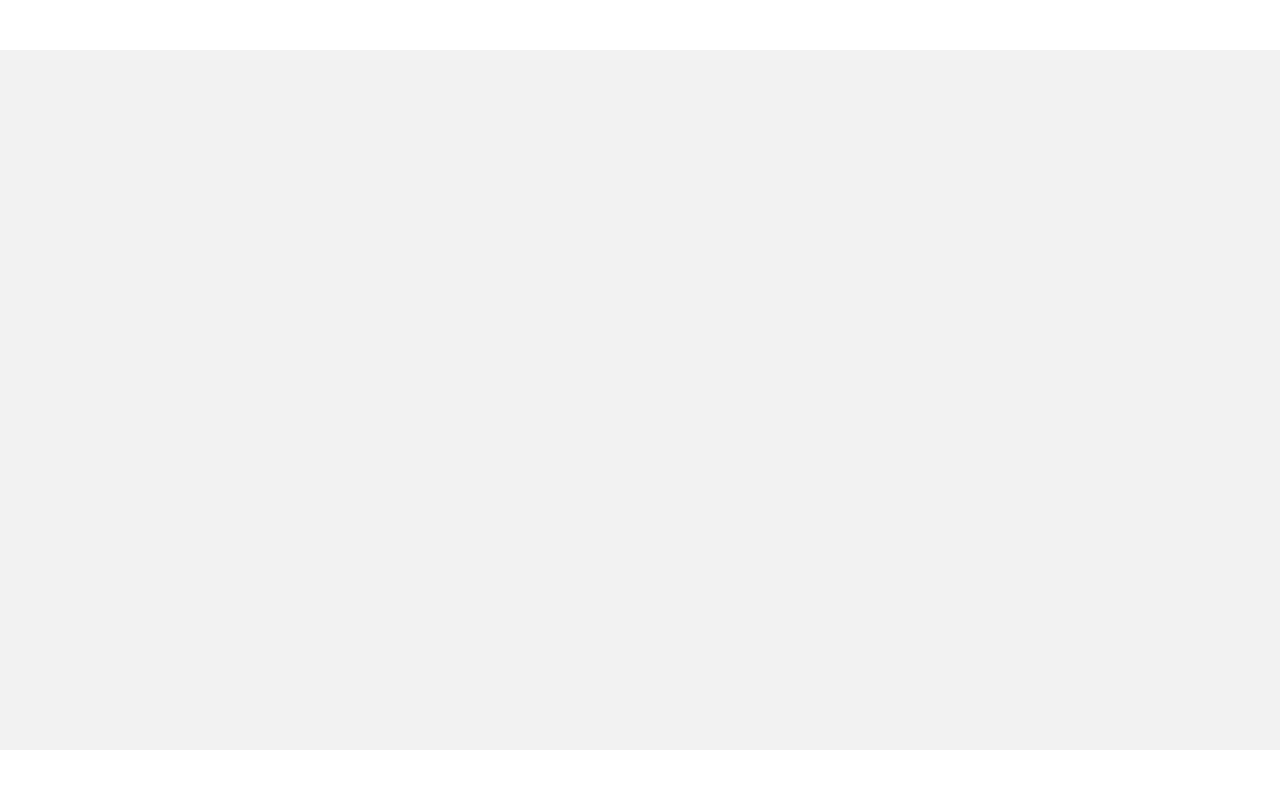
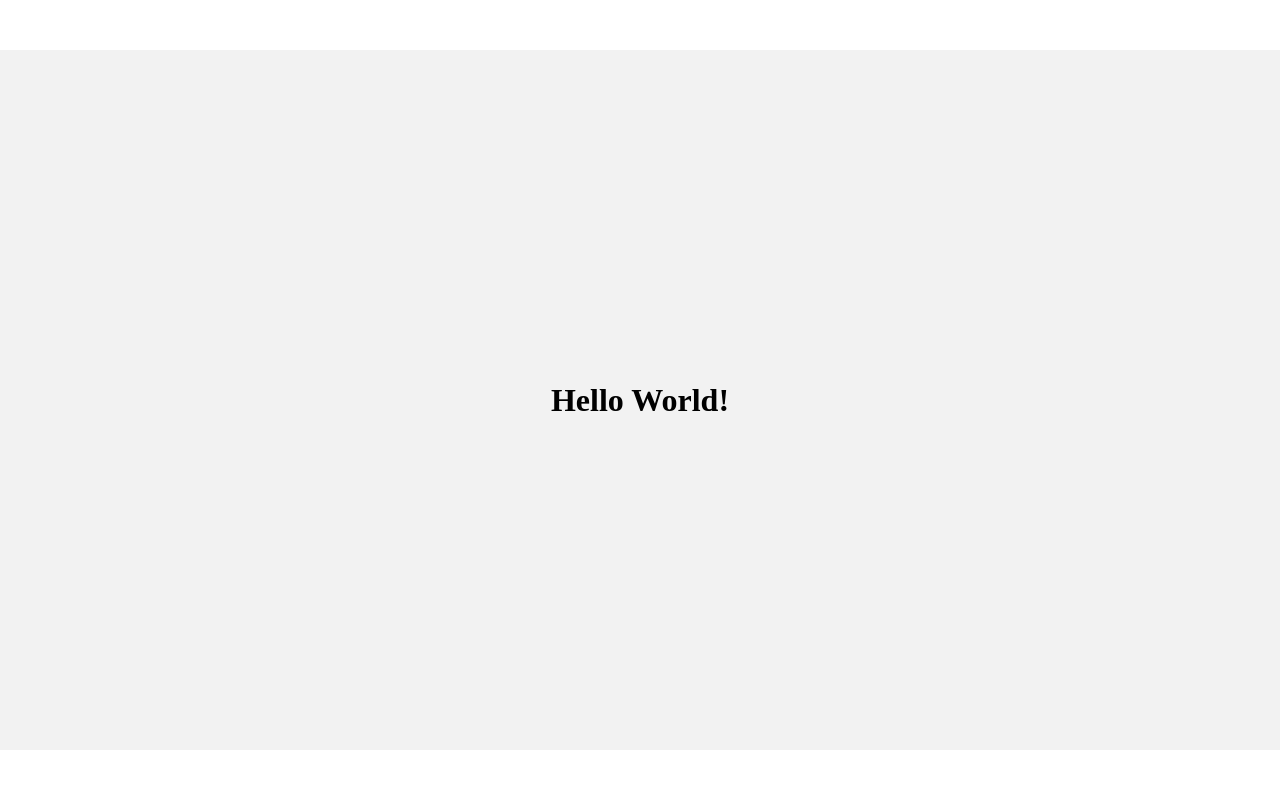
Before and after one commit to MonzerOmer-YT/Mosaied-UI, a website: page static/index.html in a window 1280 px wide. Drawn offline with nearby package versions, Linux system fonts and the light colour scheme.

Commit message:
added: a home page example to start building the back end

```diff
--- /dev/null
+++ b/static/assets/index.css
@@ -0,0 +1,6 @@
+.page{
+
+    display: flex;
+    justify-content: center;
+    align-items: center;
+}
--- a/static/index.html
+++ b/static/index.html
@@ -5,13 +5,14 @@
     <meta name="viewport" content="width=device-width, initial-scale=1.0">
     <title>Mosaied</title>
     <link rel="stylesheet" href="./assets/main.css">
+    <link rel="stylesheet" href="./assets/index.css">
     <link href='https://unpkg.com/boxicons@2.1.4/css/boxicons.min.css' rel='stylesheet'>
 </head>
 <body>
     <div class="app">
         <div class="header"></div>
         <div class="page">
-
+            <h1>Hello World!</h1>
         </div>
         <div class="footer"></div>
     </div>
```
